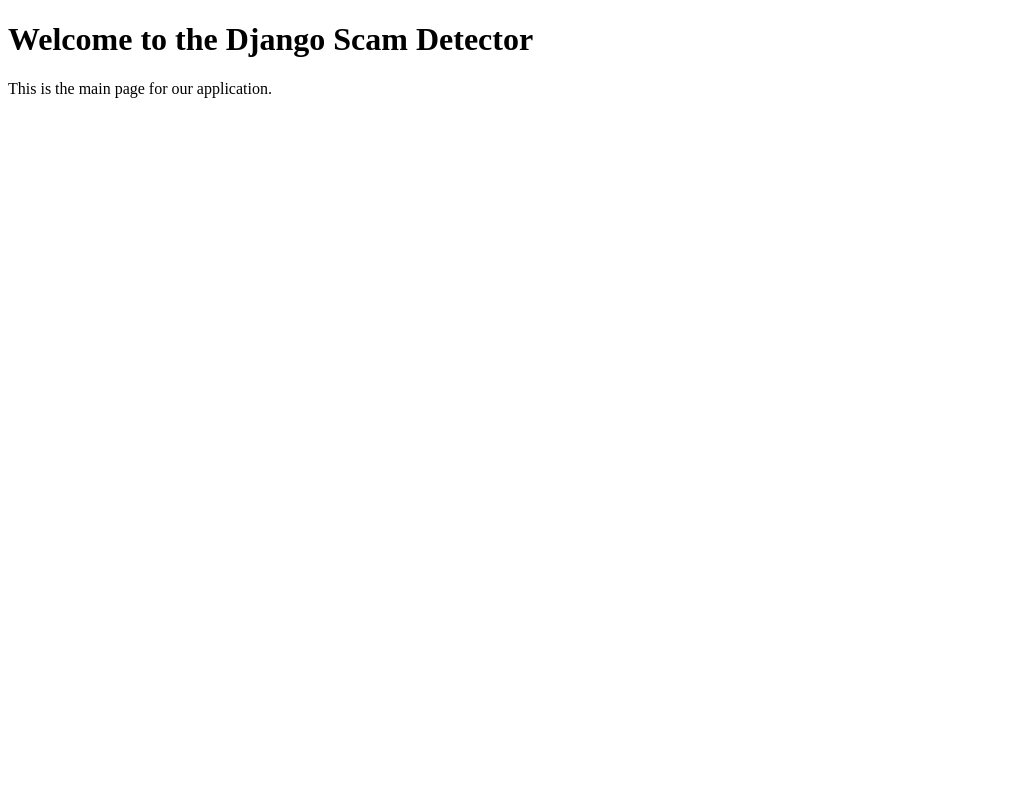
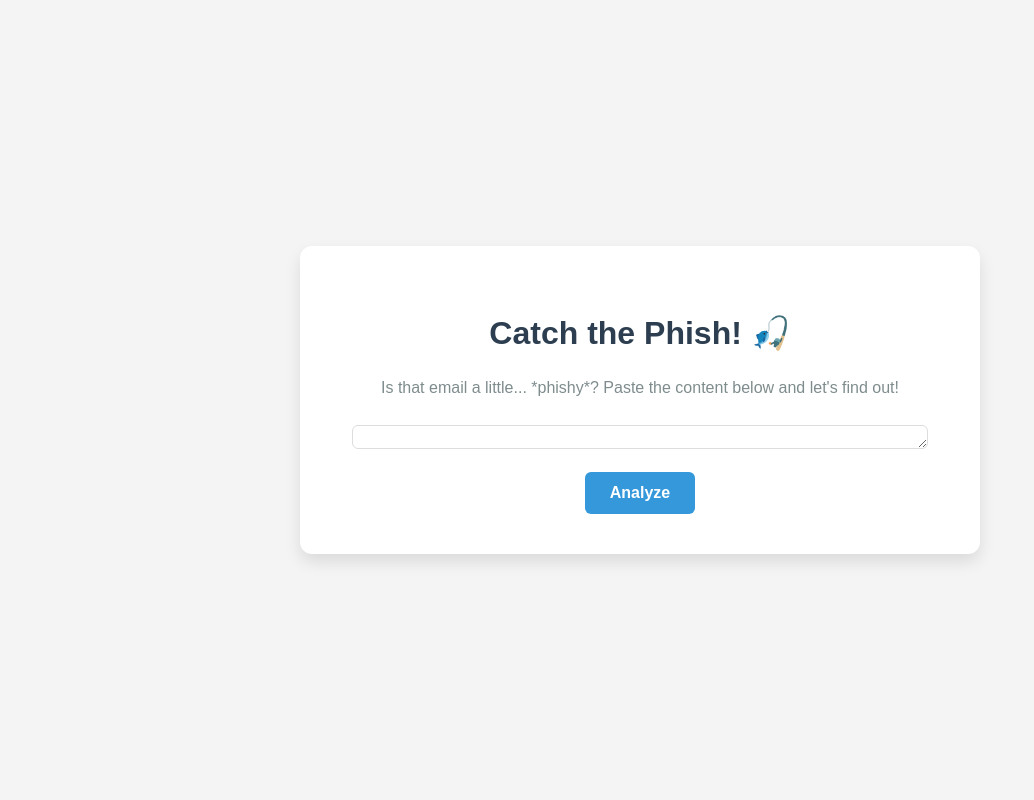
Before and after one commit to Appyouz/scam-detection, a Django app: template ml_model/templates/ml_model/index.html in a window 1280 px wide. Shown: the whole page, without its empty margins (0-1034 px from the left). Run offline with Django 5.2, Linux system fonts and the light colour scheme; the template is opened without the code that fills it, so the values that code supplies are empty.

Commit message:
feat: add frontend page and modern styling

```diff
--- /dev/null
+++ b/ml_model/static/ml_model/style.css
@@ -0,0 +1,65 @@
+* {
+  font-family: sans-serif;
+}
+
+body{
+
+  background-color: #f4f4f4;
+  display: flex;
+  justify-content: center;
+  align-items: center;
+  min-height: 100vh;
+  margin:0;
+  line-height: 1.6;
+}
+
+
+.container {
+    background-color: #ffffff;
+    padding: 40px;
+    border-radius: 12px;
+    box-shadow: 0 8px 16px rgba(0, 0, 0, 0.1);
+    width: 100%;
+    max-width: 600px;
+    text-align: center;
+}
+
+h1 {
+  color: #2c3e50;
+  margin-bottom:10px;
+}
+
+p {
+    color: #7f8c8d;
+    margin-bottom: 25px;
+}
+
+textarea {
+  width: 95%;
+  border: 1px solid #ddd;
+  border-radius: 6px;
+  resize:vertical;
+  margin-bottom: 15px;
+  font-size: 1rem;
+}
+
+textarea:focus {
+  outline: none;
+  border-color: #3498db;
+  box-shadow: 0 0 0 3px rgba(52, 152, 219, 0.2);
+}
+
+button {
+  background-color: #3498db;
+  color:white;
+  padding:12px 25px;
+  border: none;
+  border-radius: 6px;
+  cursor: pointer;
+  font-size: 1rem;
+  font-weight:bold;
+}
+
+button:hover {
+    background-color: #2980b9;
+}
--- a/ml_model/templates/ml_model/index.html
+++ b/ml_model/templates/ml_model/index.html
@@ -1,14 +1,26 @@
+{% load static %}
 <!DOCTYPE html>
 <html lang="en">
 
 <head>
   <meta charset="UTF-8">
   <title>Scam Detector</title>
+  <link rel="stylesheet" href="{% static 'ml_model/style.css' %}">
 </head>
 
 <body>
-  <h1>Welcome to the Django Scam Detector</h1>
-  <p>This is the main page for our application.</p>
+  <div class="container">
+    <!-- <h1>Catch The Phish</h1><br> -->
+    <!-- <p>Enter email content below to check if it's a scam</p> -->
+    <!---->
+    <h1>Catch the Phish! 🎣</h1>
+    <p>Is that email a little... *phishy*? Paste the content below and let's find out! </p>
+    <form method="POST">
+      {% csrf_token %}
+      <textarea id="text-input" name="text-input" rows="1" cols="50"></textarea>
+      <button type="submit">Analyze</button>
+      </from>
+  </div>
 </body>
 
 </html>
```
